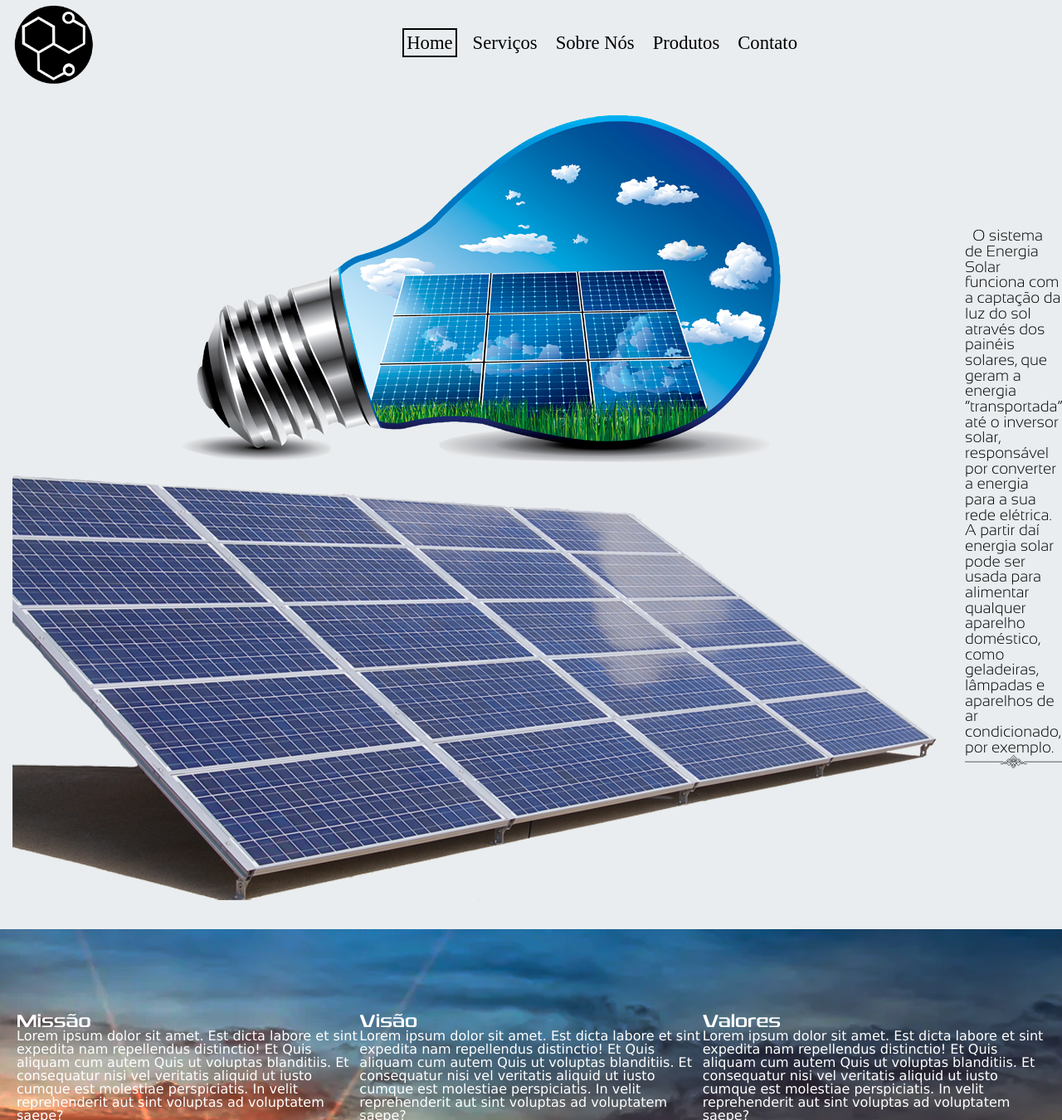
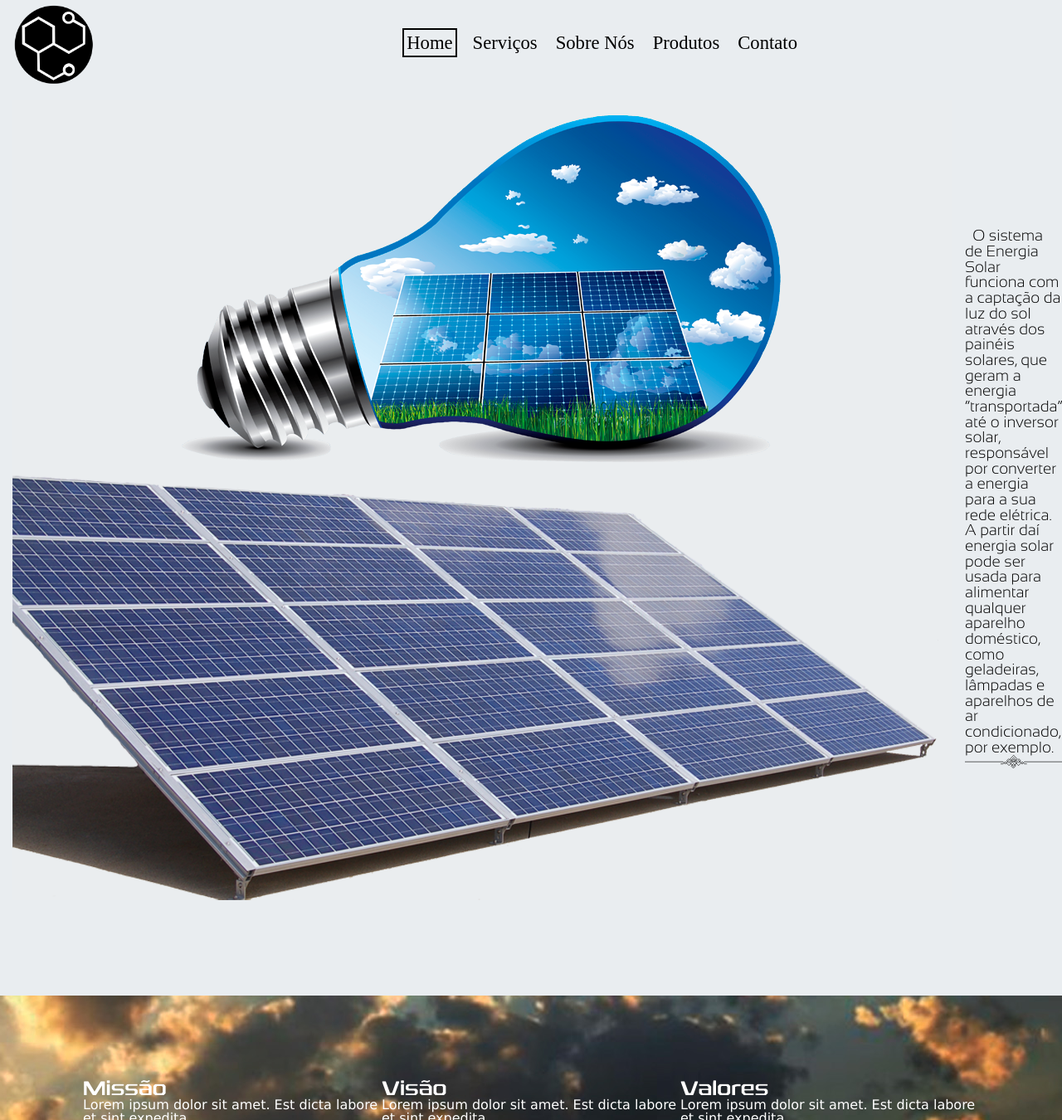
Before and after one commit to Notsumez/ArCondicionado, a PHP site: page / in a window 1280 px wide; the page is wider, and only the part inside the window is pictured. Shown: the top 1350 px of that part at 83% size. Run offline with PHP 8.4, Linux system fonts and the light colour scheme; some libraries are stand-ins or nearby versions; some web fonts are replaced; grey boxes are pictures that could not be loaded.

Commit message:
serviços feito

```diff
--- a/CSS/estilo.css
+++ b/CSS/estilo.css
@@ -18,6 +18,10 @@ body {
 @font-face {
     font-family: 'sansation';
     src: url('../fonts/Sansation_Light.ttf');
+}
+
+.setenta {
+    width: 70%;
 }
 /* ######################  Fim do Geral ###################### */
 
@@ -121,20 +125,20 @@ body {
 /* ###################### Começo do Missão, Visão e Valores (mvv) ###################### */
 
 .bg-mvv {
-    background: url(../images/ENERGIA_SOLAR_SHUTTER.png) fixed no-repeat;
+    background: url(../images/banner.jpg) fixed no-repeat;
     height: 250px;
 }
 
 .mvv-container {
     display: flex;
-    justify-content: space-around;
+    justify-content: space-between;
     align-items: center;
-    margin: 20px;
+    margin: 100px;
 }
 
 .mvv-conteudo {
-    font-size: 16pt;
-    color: white;
+    font-size: 18pt;
+    color: rgb(255, 255, 255);
     font-family: 'rexila';
     margin-top: 100px;
 }
@@ -156,6 +160,7 @@ body {
     justify-content: center;
     align-items: center;
     flex-direction: column;
+    margin: 70px;
 }
 
 .titulo-servicos {
@@ -174,8 +179,9 @@ body {
 /* Definindo as propriedades da grade */
 .grade-servicos {
     display: grid;
-    grid-template-columns: repeat(4, 1fr);
+    grid-template-columns: repeat(3, 1fr);
     grid-gap: 20px;
+    margin: 50px;
   }
 
   /* Definindo as propriedades dos itens da grade */
@@ -196,8 +202,9 @@ body {
   /* Definindo as propriedades dos títulos dos serviços */
   .item-servico h3 {
     margin-top: 10px;
-    font-size: 18px;
+    font-size: 17px;
     font-weight: bold;
+    font-family: Verdana, Geneva, Tahoma, sans-serif;
   }
 
 /* ###################### Fim do Serviços ###################### */
@@ -237,7 +244,7 @@ body {
 }
 
 .logotipo-sobre {
-    width: 500px;
+    width: 300px;
     border-radius: 20px;
 }
 /* ###################### Fim do Sobre Nós ###################### */
--- a/index.php
+++ b/index.php
@@ -35,22 +35,19 @@
         <section class="bg-mvv">
             <div class="mvv-container">
                 <div class="mvv-conteudo">Missão
-                    <div class="mvv-textos">Lorem ipsum dolor sit amet. Est dicta labore et sint expedita nam repellendus distinctio!
-                        Et Quis aliquam cum autem Quis ut voluptas blanditiis. Et consequatur nisi vel veritatis
-                        aliquid ut iusto cumque est molestiae perspiciatis. In velit reprehenderit aut sint
-                        voluptas ad voluptatem saepe?</div>
+                    <div class="mvv-textos">Lorem ipsum dolor sit amet. Est dicta labore et sint expedita <br>
+                    nam repellendus distinctio! Et Quis aliquam cum autem Quis ut <br>
+                    voluptas blanditiis.</div>
                 </div>
                 <div class="mvv-conteudo">Visão
-                    <div class="mvv-textos">Lorem ipsum dolor sit amet. Est dicta labore et sint expedita nam repellendus distinctio!
-                        Et Quis aliquam cum autem Quis ut voluptas blanditiis. Et consequatur nisi vel veritatis
-                        aliquid ut iusto cumque est molestiae perspiciatis. In velit reprehenderit aut sint
-                        voluptas ad voluptatem saepe?</div>
+                    <div class="mvv-textos">Lorem ipsum dolor sit amet. Est dicta labore et sint expedita <br>
+                    nam repellendus distinctio! Et Quis aliquam cum autem Quis ut <br>
+                    voluptas blanditiis.</div>
                 </div>
                 <div class="mvv-conteudo">Valores
-                    <div class="mvv-textos">Lorem ipsum dolor sit amet. Est dicta labore et sint expedita nam repellendus distinctio!
-                        Et Quis aliquam cum autem Quis ut voluptas blanditiis. Et consequatur nisi vel veritatis
-                        aliquid ut iusto cumque est molestiae perspiciatis. In velit reprehenderit aut sint
-                        voluptas ad voluptatem saepe?</div>
+                    <div class="mvv-textos">Lorem ipsum dolor sit amet. Est dicta labore et sint expedita <br>
+                    nam repellendus distinctio! Et Quis aliquam cum autem Quis ut <br>
+                    voluptas blanditiis.</div>
                 </div>
             </div>
         </section>
```
Also changed, not shown: other parts of index.php (+12 -20 lines), images/ENERGIA_SOLAR_SHUTTER.png (deleted), images/ENERGIA_SOLAR_SHUTTER.webp (deleted), images/banner.jpg (added), images/casa.jpg (added), images/comercial.jpg (added), images/energia-solar-industrial.jpg (added), images/industrial.jpg (added), images/instalando.jpg (added), images/manutencao.jpg (added), images/modulos.jpg (added).
